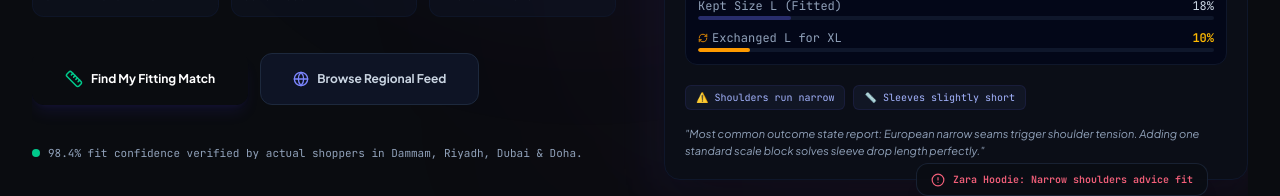
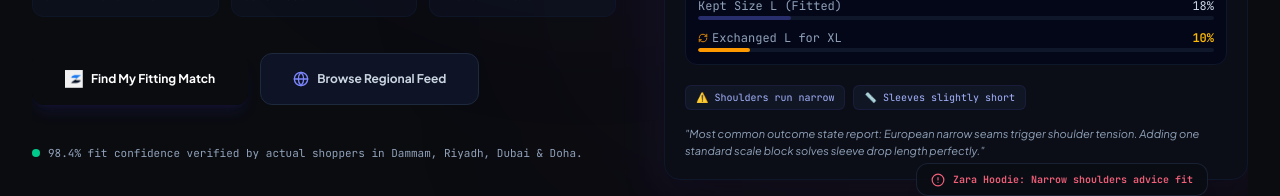
Before and after one commit to qasimk2120/zarevat-platform, a React (Vite) app: page / in a window 1280 px wide. Shown: the part 605-801 px from the top of the page. Built offline with nearby package versions, Linux system fonts and the light colour scheme.

Commit message:
Replace ruler icon with Zarevat logo in CTA button

```diff
--- a/src/components/PublicLanding.tsx
+++ b/src/components/PublicLanding.tsx
@@ -281,7 +281,7 @@ export default function PublicLanding({
                 className="w-full sm:w-auto bg-indigo-650 hover:bg-indigo-600 text-white font-bold text-xs px-8 py-4 rounded-xl transition duration-300 shadow-lg shadow-indigo-600/10 flex items-center justify-center gap-2 cursor-pointer border border-transparent hover:scale-101 active:scale-99"
                 id="btn-match-profile"
               >
-                <Ruler className="h-4.5 w-4.5 text-emerald-400 animate-pulse" />
+                <img src={zareveLogo} alt="Zarevat" className="h-4.5 w-4.5 animate-pulse" />
                 Find My Fitting Match
               </button>
               <a
```
